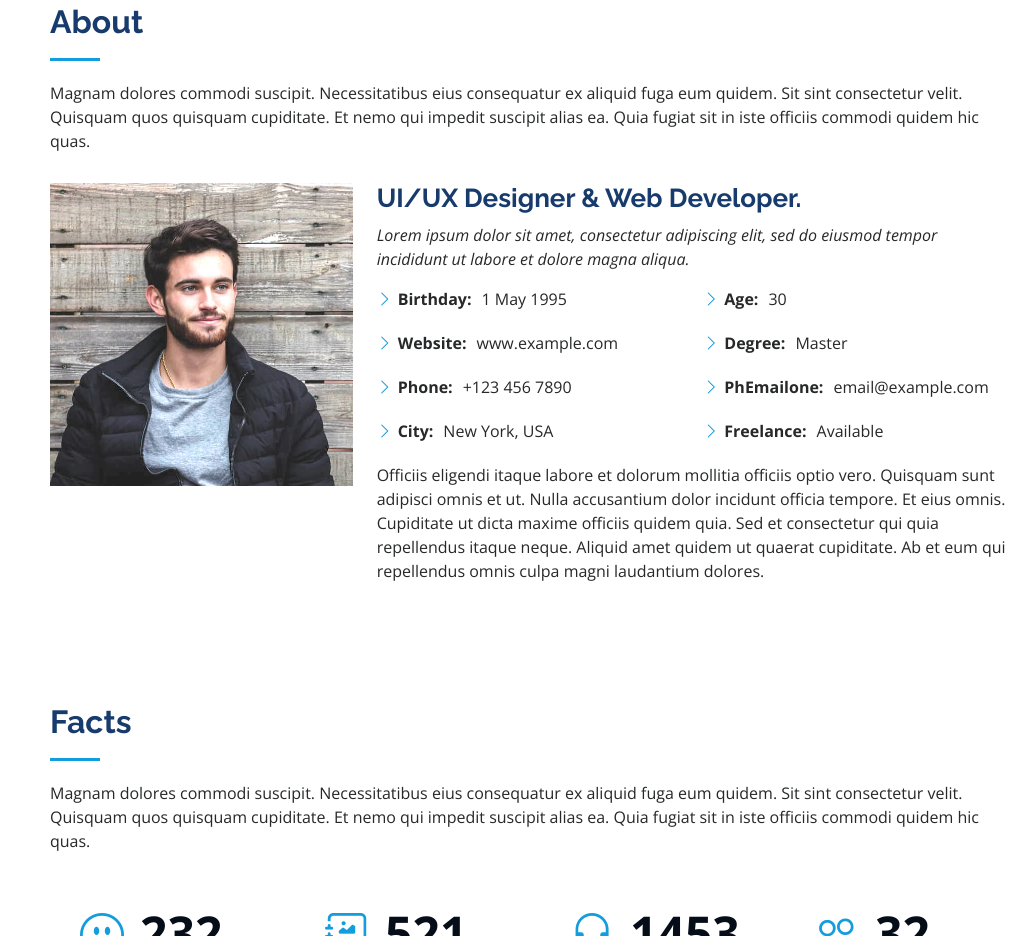
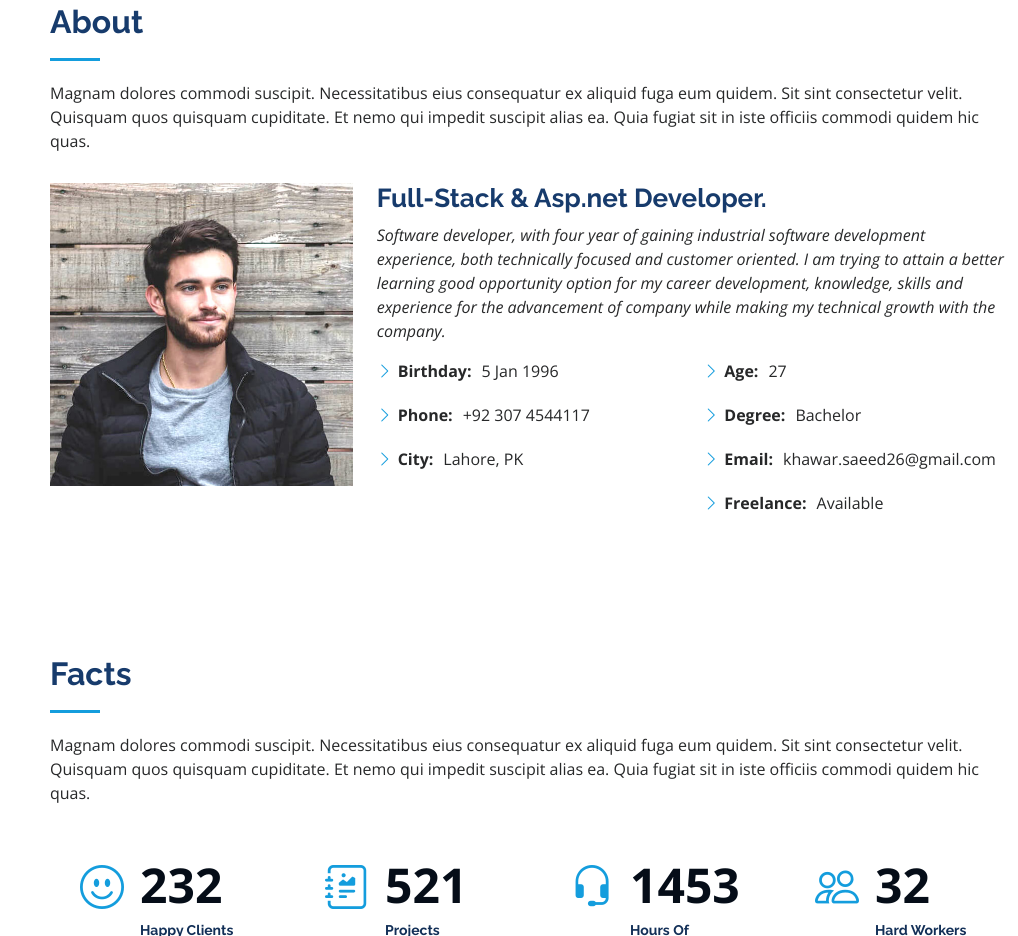
Before and after one commit to khawarOpenBots/ikhawar.github.io, a plain HTML site: page index.html in a window 1280 px wide. Shown: the part 857-1793 px from the top of the page, without its empty margins (262-1280 px from the left). Drawn offline with nearby package versions, Linux system fonts and the light colour scheme.

Commit message:
some changes

```diff
--- a/index.html
+++ b/index.html
@@ -46,7 +46,7 @@
 
       <div class="profile">
         <img src="assets/img/profile-img.jpg" alt="" class="img-fluid rounded-circle">
-        <h1 class="text-light"><a href="index.html">Alex Smith</a></h1>
+        <h1 class="text-light"><a href="index.html">Khawar Saeed</a></h1>
         <div class="social-links mt-3 text-center">
           <a href="#" class="twitter"><i class="bx bxl-twitter"></i></a>
           <a href="#" class="facebook"><i class="bx bxl-facebook"></i></a>
@@ -73,7 +73,7 @@
   <section id="hero" class="d-flex flex-column justify-content-center align-items-center">
     <div class="hero-container" data-aos="fade-in">
       <h1>Alex Smith</h1>
-      <p>I'm <span class="typed" data-typed-items="Designer, Developer, Freelancer, Photographer"></span></p>
+      <p>I'm <span class="typed" data-typed-items="Full-Stack Asp.net Developer, Angular | Azure | SQL Expert , Freelancer"></span></p>
     </div>
   </section><!-- End Hero -->
 
@@ -93,33 +93,31 @@
             <img src="assets/img/profile-img.jpg" class="img-fluid" alt="">
           </div>
           <div class="col-lg-8 pt-4 pt-lg-0 content" data-aos="fade-left">
-            <h3>UI/UX Designer &amp; Web Developer.</h3>
+            <h3>Full-Stack &amp; Asp.net Developer.</h3>
             <p class="fst-italic">
-              Lorem ipsum dolor sit amet, consectetur adipiscing elit, sed do eiusmod tempor incididunt ut labore et dolore
-              magna aliqua.
+                Software developer, with four year of gaining industrial software
+                development experience, both technically focused and customer
+                oriented. I am trying to attain a better learning good opportunity
+                option for my career development, knowledge, skills and
+                experience for the advancement of company while making my technical growth with the company.
             </p>
             <div class="row">
               <div class="col-lg-6">
                 <ul>
-                  <li><i class="bi bi-chevron-right"></i> <strong>Birthday:</strong> <span>1 May 1995</span></li>
-                  <li><i class="bi bi-chevron-right"></i> <strong>Website:</strong> <span>www.example.com</span></li>
-                  <li><i class="bi bi-chevron-right"></i> <strong>Phone:</strong> <span>+123 456 7890</span></li>
-                  <li><i class="bi bi-chevron-right"></i> <strong>City:</strong> <span>New York, USA</span></li>
+                  <li><i class="bi bi-chevron-right"></i> <strong>Birthday:</strong> <span>5 Jan 1996</span></li>
+                  <li><i class="bi bi-chevron-right"></i> <strong>Phone:</strong> <span>+92 307 4544117</span></li>
+                  <li><i class="bi bi-chevron-right"></i> <strong>City:</strong> <span>Lahore, PK</span></li>
                 </ul>
               </div>
               <div class="col-lg-6">
                 <ul>
-                  <li><i class="bi bi-chevron-right"></i> <strong>Age:</strong> <span>30</span></li>
-                  <li><i class="bi bi-chevron-right"></i> <strong>Degree:</strong> <span>Master</span></li>
-                  <li><i class="bi bi-chevron-right"></i> <strong>PhEmailone:</strong> <span>email@example.com</span></li>
+                  <li><i class="bi bi-chevron-right"></i> <strong>Age:</strong> <span>27</span></li>
+                  <li><i class="bi bi-chevron-right"></i> <strong>Degree:</strong> <span>Bachelor</span></li>
+                  <li><i class="bi bi-chevron-right"></i> <strong>Email:</strong> <span>khawar.saeed26@gmail.com</span></li>
                   <li><i class="bi bi-chevron-right"></i> <strong>Freelance:</strong> <span>Available</span></li>
                 </ul>
               </div>
             </div>
-            <p>
-              Officiis eligendi itaque labore et dolorum mollitia officiis optio vero. Quisquam sunt adipisci omnis et ut. Nulla accusantium dolor incidunt officia tempore. Et eius omnis.
-              Cupiditate ut dicta maxime officiis quidem quia. Sed et consectetur qui quia repellendus itaque neque. Aliquid amet quidem ut quaerat cupiditate. Ab et eum qui repellendus omnis culpa magni laudantium dolores.
-            </p>
           </div>
         </div>
 
```
